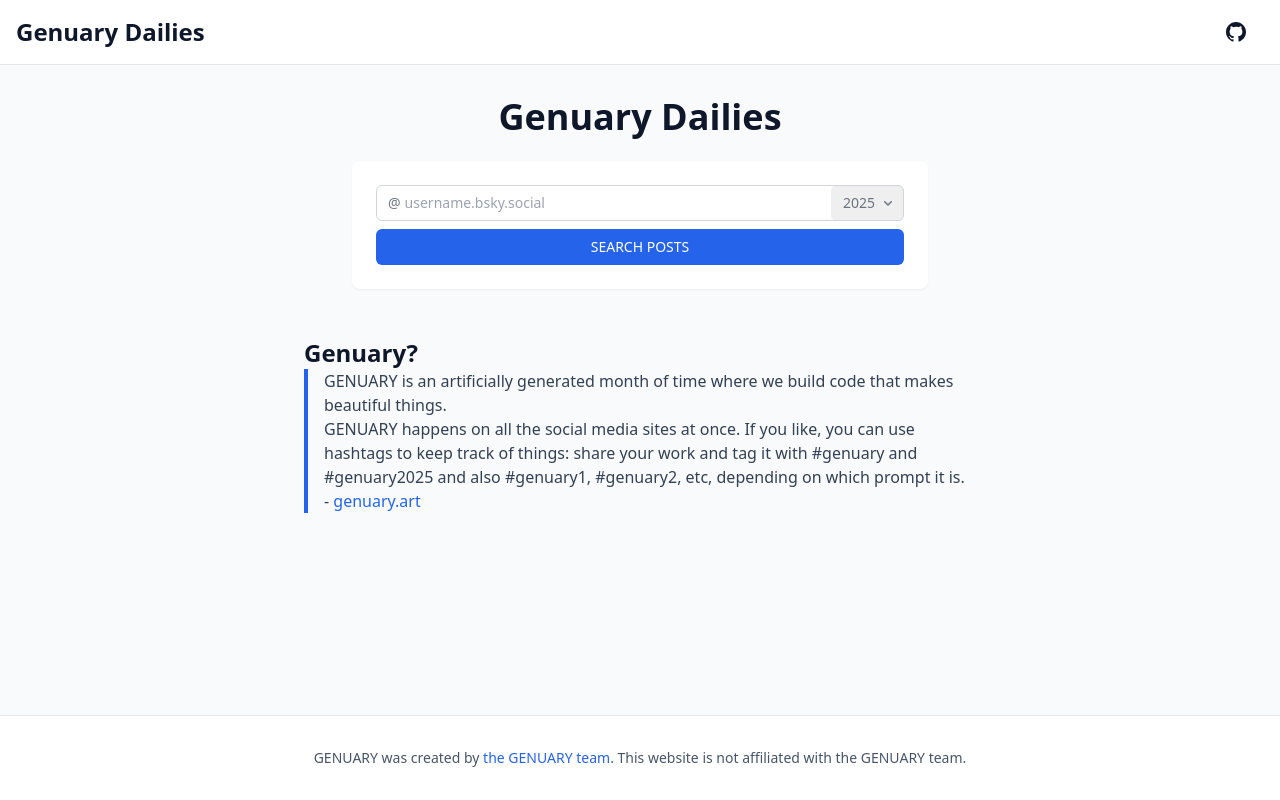
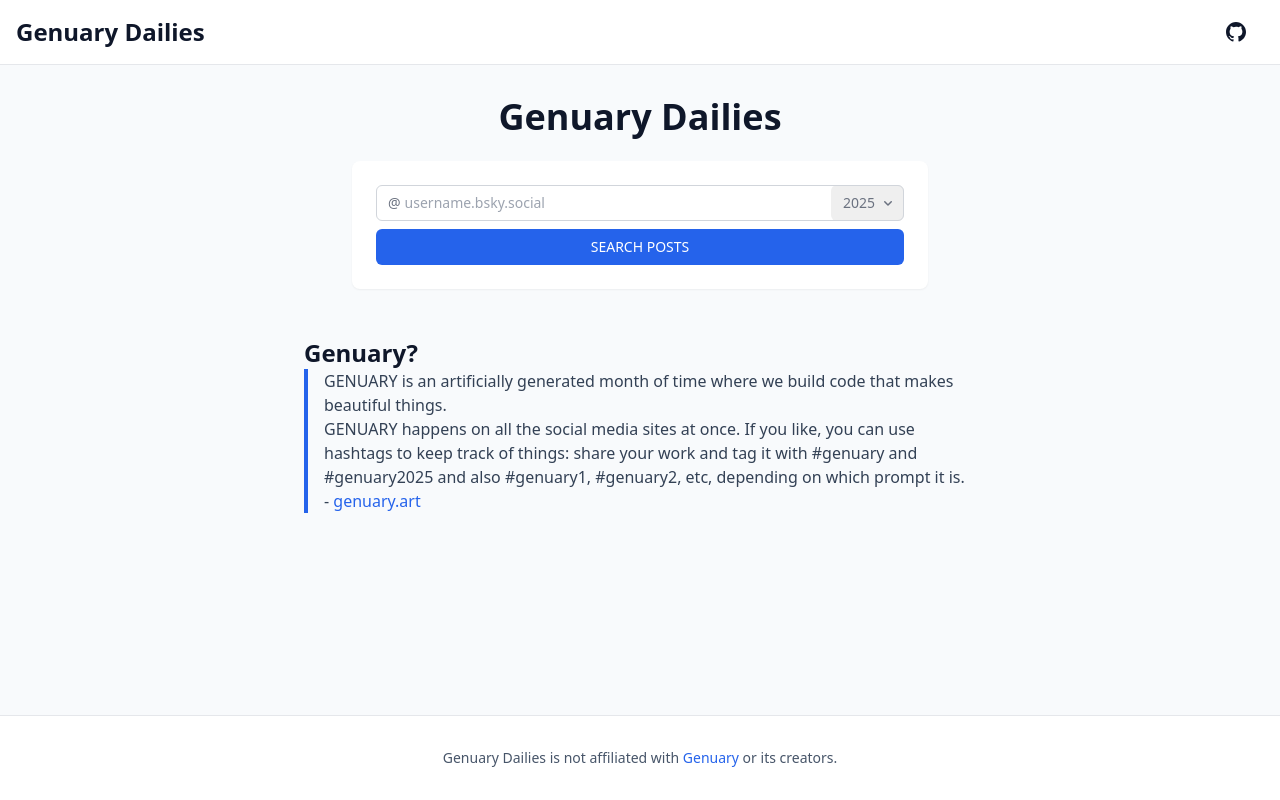
Before and after one commit to EthanThatOneKid/genuary-dailies, a SvelteKit app: page / in a window 1280 px wide. Built offline with nearby package versions, Linux system fonts and the light colour scheme.

Commit message:
improve footer text

```diff
--- a/src/routes/+layout.svelte
+++ b/src/routes/+layout.svelte
@@ -37,10 +37,10 @@
 		<div class="container mx-auto px-4 py-8">
 			<div class="space-y-4 text-center">
 				<p class="text-sm text-slate-600">
-					GENUARY was created by
-					<a href="https://genuary.art" class="text-blue-600 hover:underline">
-						the GENUARY team
-					</a>. This website is not affiliated with the GENUARY team.
+					Genuary Dailies is not affiliated with <a
+						href="https://genuary.art"
+						class="text-blue-600 hover:underline">Genuary</a
+					> or its creators.
 				</p>
 			</div>
 		</div>
```
